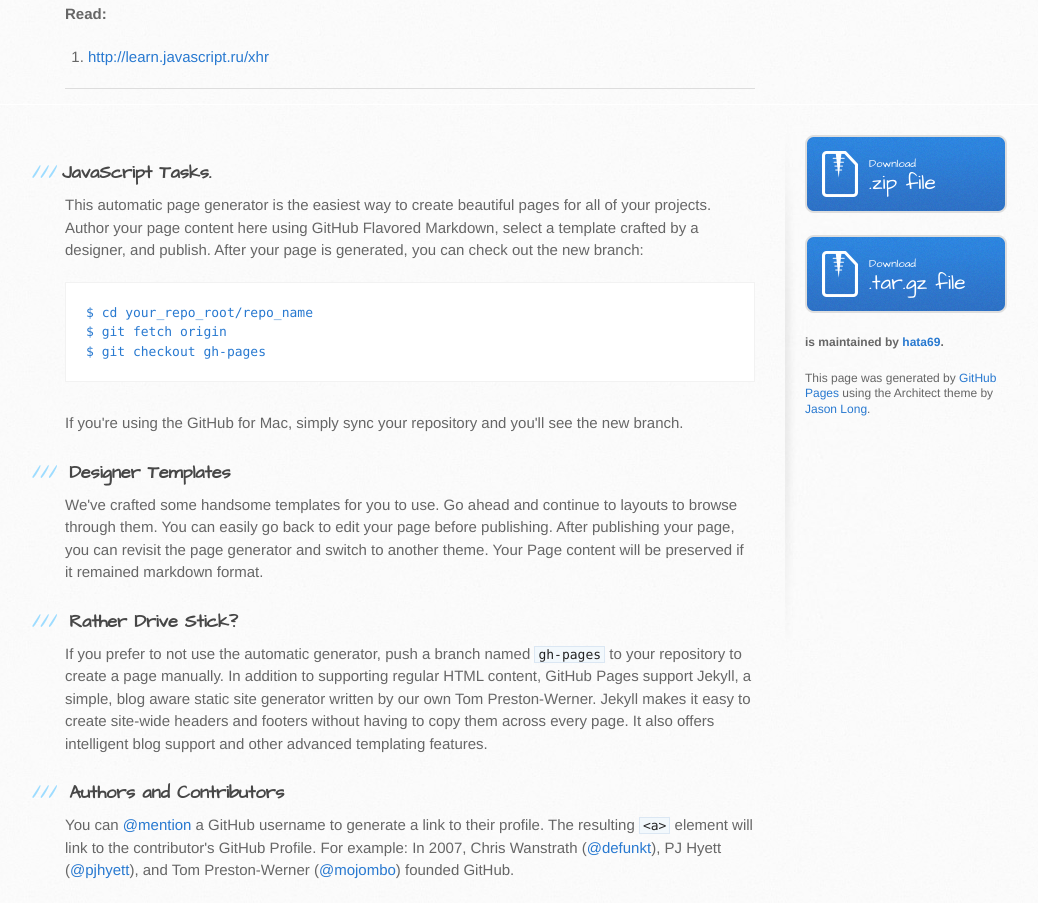
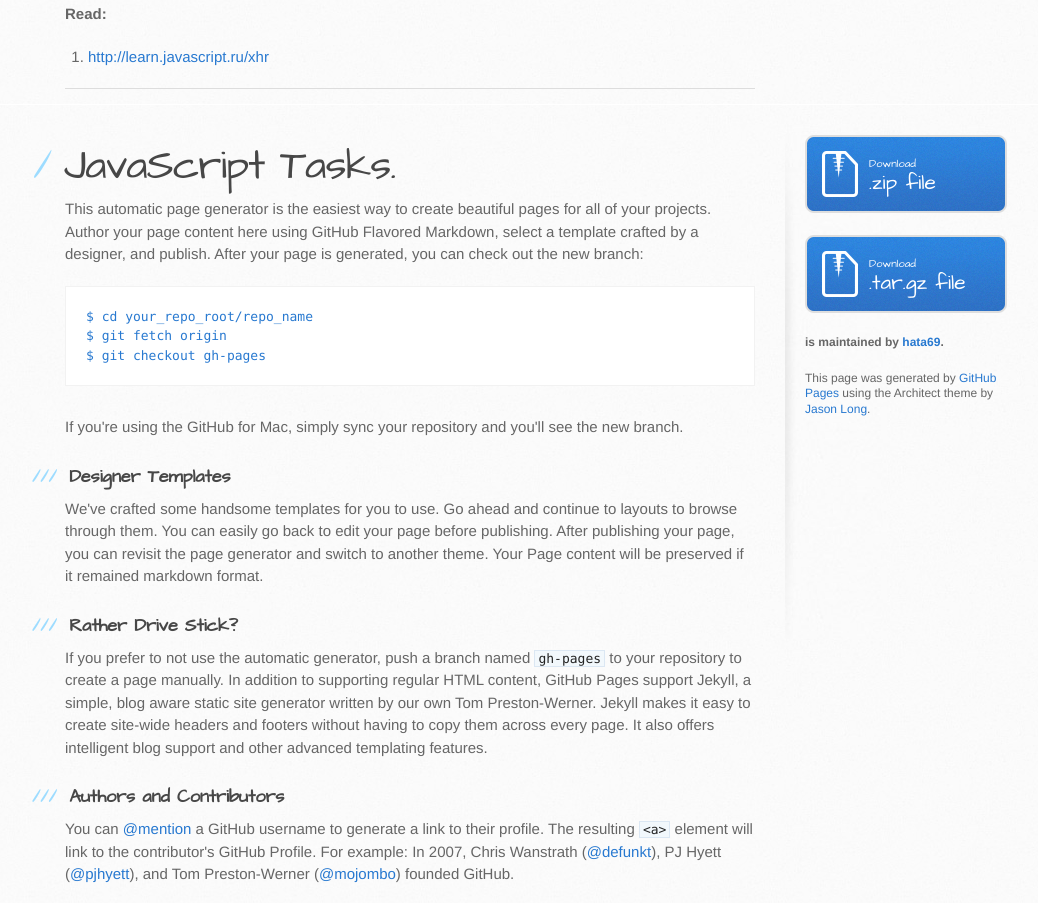
Before and after one commit to vbabenko/CheckPoint-javascript, a plain HTML site: page index.html in a window 1280 px wide. Shown: the part 4116-5019 px from the top of the page, without its empty margins (105-1143 px from the left). Drawn offline with Linux system fonts and the light colour scheme.

Commit message:
Update index.html

```diff
--- a/index.html
+++ b/index.html
@@ -313,7 +313,7 @@
     <div id="content-wrapper">
       <div class="inner clearfix">
         <section id="main-content">
-          <h3>JavaScript Tasks.</h3>
+          <h1>JavaScript Tasks.</h1>
 
 <p>This automatic page generator is the easiest way to create beautiful pages for all of your projects. Author your page content here using GitHub Flavored Markdown, select a template crafted by a designer, and publish. After your page is generated, you can check out the new branch:</p>
 
```
